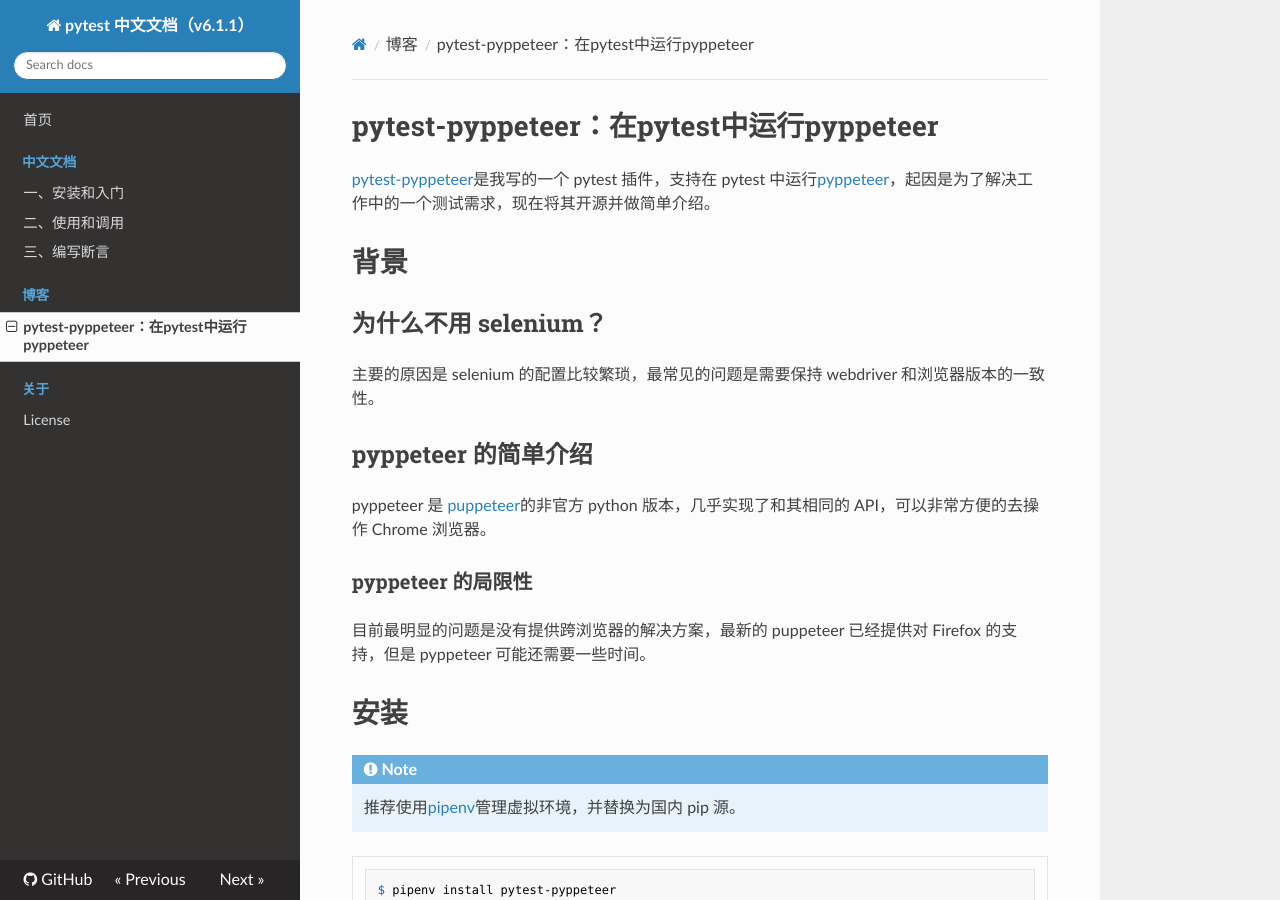
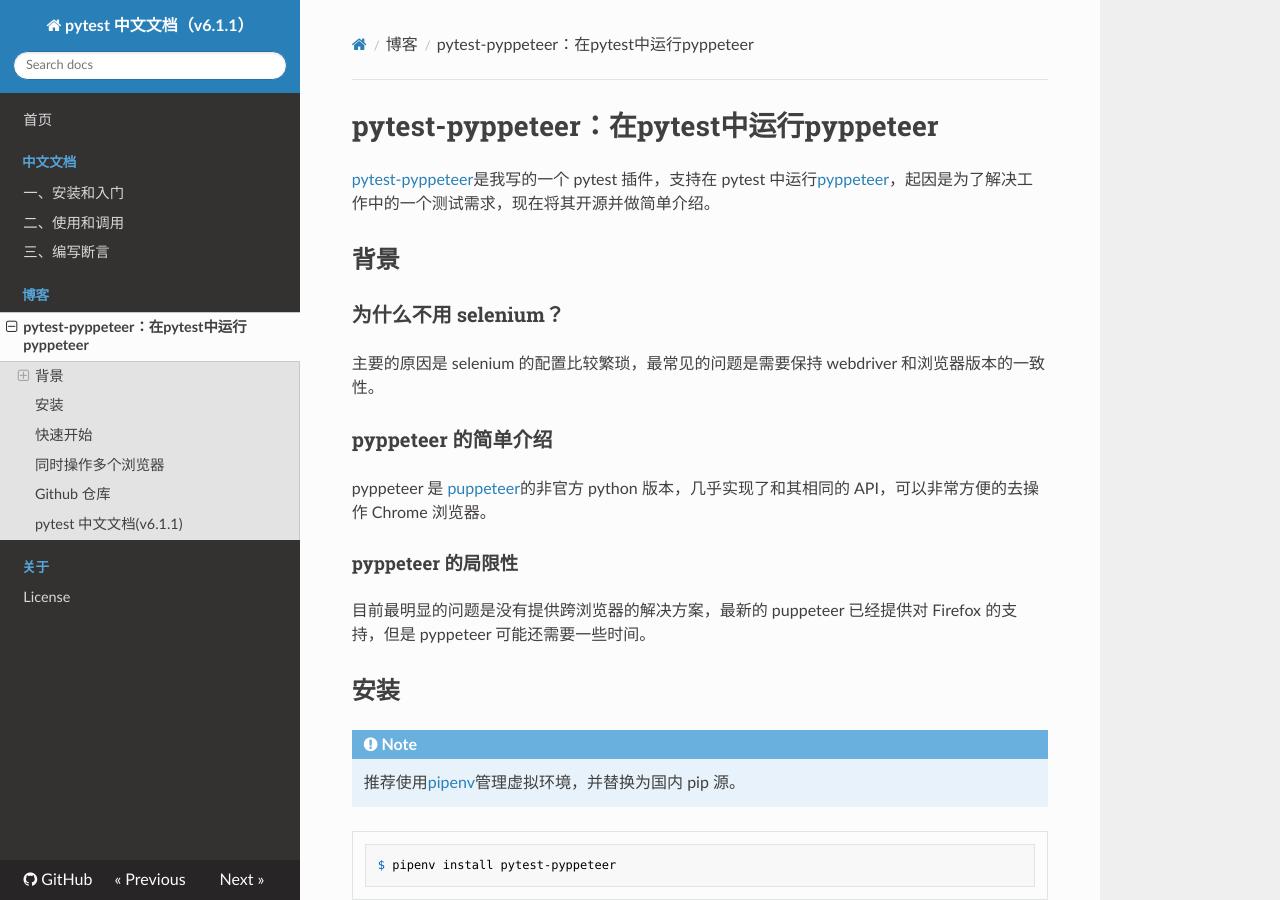
Before and after one commit to luizyao/pytest-chinese-doc, an MkDocs documentation site: the page built from docs/blog/pytest-pyppeteer：在pytest中运行pyppeteer.md, in a window 1280 px wide and 900 px high. Built offline with MkDocs 1.6.1, drawn with Linux system fonts in a browser that asks for light colours; nearby versions of some CDN libraries.

Commit message:
:pencil: 更新目录结构

```diff
--- a/docs/blog/pytest-pyppeteer：在pytest中运行pyppeteer.md
+++ b/docs/blog/pytest-pyppeteer：在pytest中运行pyppeteer.md
@@ -2,21 +2,21 @@
 
 [pytest-pyppeteer](https://github.com/luizyao/pytest-pyppeteer)是我写的一个 pytest 插件，支持在 pytest 中运行[pyppeteer](https://github.com/pyppeteer/pyppeteer)，起因是为了解决工作中的一个测试需求，现在将其开源并做简单介绍。
 
-# 背景
+## 背景
 
-## 为什么不用 selenium？
+### 为什么不用 selenium？
 
 主要的原因是 selenium 的配置比较繁琐，最常见的问题是需要保持 webdriver 和浏览器版本的一致性。
 
-## pyppeteer 的简单介绍
+### pyppeteer 的简单介绍
 
 pyppeteer 是 [puppeteer](https://github.com/puppeteer/puppeteer/)的非官方 python 版本，几乎实现了和其相同的 API，可以非常方便的去操作 Chrome 浏览器。
 
-### pyppeteer 的局限性
+#### pyppeteer 的局限性
 
 目前最明显的问题是没有提供跨浏览器的解决方案，最新的 puppeteer 已经提供对 Firefox 的支持，但是 pyppeteer 可能还需要一些时间。
 
-# 安装
+## 安装
 
 !!! note
 
@@ -30,7 +30,7 @@
 
 	仅支持 python >= 3.7
 
-# 快速开始
+## 快速开始
 
 用下面这个测试用例来说明：断言电影《活着》的豆瓣评分大于 9.0。
 
@@ -107,7 +107,7 @@
 
 - `--window-size`：指定浏览器的大小，默认是 800*600；`--window-size 0 0`表示最大化浏览器；
 
-# 同时操作多个浏览器
+## 同时操作多个浏览器
 
 用下面这个测试用例来说明：断言书籍《活着》的豆瓣评分高于其电影的评分。
 
@@ -183,11 +183,11 @@
 
 ![断言书籍《活着》的豆瓣评分高于其电影的评分](../img/pytest_pyppeteer_book_movie_lifetimes.gif)
 
-# Github 仓库
+## Github 仓库
 
 更多功能可以访问：<https://github.com/luizyao/pytest-pyppeteer>，如果能帮助到你的话，可以给个 star，也欢迎提 issue 和 pr。
 
-# pytest 中文文档(v6.1.1)
+## pytest 中文文档(v6.1.1)
 
 之前翻译过 pytest v5.1.3 的官方文档并开源，目前计划更新到 v6.1.1 版本。
 
```
